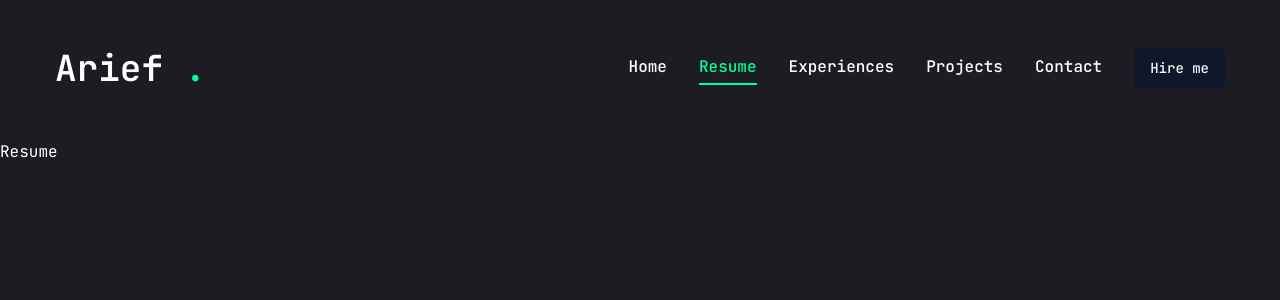
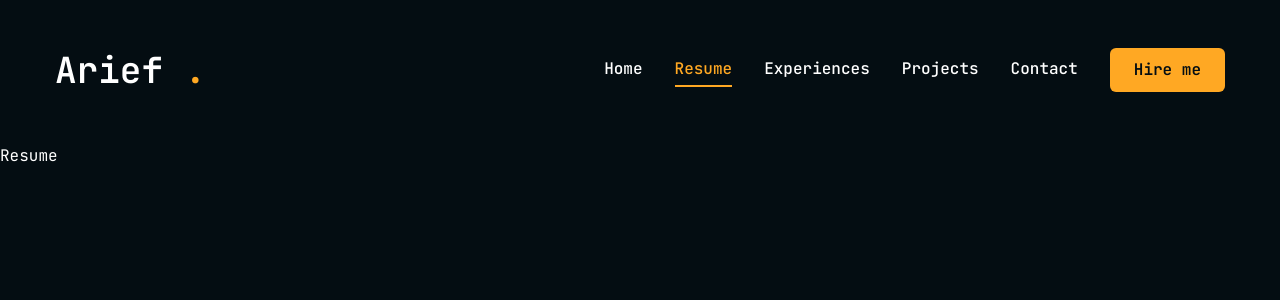
Before and after one commit to arieeefrahman/personal-website, a Next.js app: page /resume in a window 1280 px wide. Shown: the top 300 px of the page. Built offline with nearby package versions, Linux system fonts and the light colour scheme.

Commit message:
feat: mobile navigation bar

```diff
--- a/components/Header.jsx
+++ b/components/Header.jsx
@@ -1,6 +1,7 @@
 import Link from "next/link";
 import Navbar from "./Navbar";
 import { Button } from "./ui/button";
+import MobileNavbar from "./MobileNavbar";
 
 const Header = () => {
     return (
@@ -23,7 +24,7 @@
 
                 {/* Navigation bar : mobile */}
                 <div className="xl:hidden">
-                    mobile nav
+                    <MobileNavbar />
                 </div>
             </div>
         </header>
--- /dev/null
+++ b/components/MobileNavbar.jsx
@@ -0,0 +1,64 @@
+"use client";
+
+import { usePathname } from "next/navigation";
+import { Sheet, SheetContent, SheetTrigger } from "./ui/sheet";
+import Link from "next/link";
+import { CiMenuFries } from 'react-icons/ci'
+
+const links = [
+    {
+        name: 'home',
+        path: '/',
+    },
+    {
+        name: 'resume',
+        path: '/resume',
+    },
+    {
+        name: 'experiences',
+        path: '/experiences'
+    },
+    {
+        name: 'projects',
+        path: '/projects',
+    },
+    {
+        name: 'contact',
+        path: '/contact',
+    },
+]
+
+const MobileNavbar = () => {
+    const pathName = usePathname();
+    return (
+        <Sheet>
+            <SheetTrigger className="flex justify-center items-center">
+                <CiMenuFries className="text-[32px] text-accent" />
+            </SheetTrigger>
+            <SheetContent className="flex flex-col">
+                <div className="mt-32 mb-40 text-center text-2xl">
+                    <Link href={'/'}>
+                        <h1 className="text-4xl font-semibold">
+                            Arief <span className="text-accent">.</span>
+                        </h1>
+                    </Link>
+                </div>
+                <nav className="flex flex-col justify-center items-center gap-8">
+                    {links.map((link, idx) => {
+                        return (
+                            <Link
+                                href={link.path}
+                                key={idx}
+                                className={`${link.path === pathName && "text-accent border-b-2 border-accent"} capitalize text-xl hover:text-accent transition-all`}
+                            >
+                                {link.name}
+                            </Link>
+                        );
+                    })}
+                </nav>
+            </SheetContent>
+        </Sheet>
+    )
+}
+
+export default MobileNavbar
--- a/components/ui/button.jsx
+++ b/components/ui/button.jsx
@@ -5,25 +5,18 @@
 import { cn } from "@/lib/utils"
 
 const buttonVariants = cva(
-  "inline-flex items-center justify-center whitespace-nowrap rounded-md text-sm font-medium ring-offset-white transition-colors focus-visible:outline-none focus-visible:ring-2 focus-visible:ring-slate-950 focus-visible:ring-offset-2 disabled:pointer-events-none disabled:opacity-50 dark:ring-offset-slate-950 dark:focus-visible:ring-slate-300",
+  "inline-flex items-center justify-center whitespace-nowrap rounded-md text-base font-semibold ring-offset-white transition-colors",
   {
     variants: {
       variant: {
-        default: "bg-slate-900 text-slate-50 hover:bg-slate-900/90 dark:bg-slate-50 dark:text-slate-900 dark:hover:bg-slate-50/90",
-        destructive:
-          "bg-red-500 text-slate-50 hover:bg-red-500/90 dark:bg-red-900 dark:text-slate-50 dark:hover:bg-red-900/90",
-        outline:
-          "border border-slate-200 bg-white hover:bg-slate-100 hover:text-slate-900 dark:border-slate-800 dark:bg-slate-950 dark:hover:bg-slate-800 dark:hover:text-slate-50",
-        secondary:
-          "bg-slate-100 text-slate-900 hover:bg-slate-100/80 dark:bg-slate-800 dark:text-slate-50 dark:hover:bg-slate-800/80",
-        ghost: "hover:bg-slate-100 hover:text-slate-900 dark:hover:bg-slate-800 dark:hover:text-slate-50",
-        link: "text-slate-900 underline-offset-4 hover:underline dark:text-slate-50",
+        default: "bg-accent text-primary hover:bg-accent-hover",
+        primary: "bg-primary text-white",
+        outline: "border border-accent bg-transparent text-accent hover:bg-accent hover:text-primary",
       },
       size: {
-        default: "h-10 px-4 py-2",
-        sm: "h-9 rounded-md px-3",
-        lg: "h-11 rounded-md px-8",
-        icon: "h-10 w-10",
+        default: "h-[44px] px-6",
+        md: "h-[48px] px-6",
+        lg: "h-[56px] px-8 text-sm uppercase tracking-[2px]",
       },
     },
     defaultVariants: {
--- a/components/ui/sheet.jsx
+++ b/components/ui/sheet.jsx
@@ -2,9 +2,9 @@
 import * as React from "react"
 import * as SheetPrimitive from "@radix-ui/react-dialog"
 import { cva } from "class-variance-authority";
-import { X } from "lucide-react"
+import { cn } from "@/lib/utils"
 
-import { cn } from "@/lib/utils"
+import { IoMdClose } from 'react-icons/io'
 
 const Sheet = SheetPrimitive.Root
 
@@ -26,7 +26,7 @@
 SheetOverlay.displayName = SheetPrimitive.Overlay.displayName
 
 const sheetVariants = cva(
-  "fixed z-50 gap-4 bg-white p-6 shadow-lg transition ease-in-out data-[state=open]:animate-in data-[state=closed]:animate-out data-[state=closed]:duration-300 data-[state=open]:duration-500 dark:bg-slate-950",
+  "fixed z-50 gap-4 bg-primary p-6 shadow-lg transition ease-in-out data-[state=open]:animate-in data-[state=closed]:animate-out data-[state=closed]:duration-300 data-[state=open]:duration-500 dark:bg-slate-950",
   {
     variants: {
       side: {
@@ -35,7 +35,7 @@
           "inset-x-0 bottom-0 border-t data-[state=closed]:slide-out-to-bottom data-[state=open]:slide-in-from-bottom",
         left: "inset-y-0 left-0 h-full w-3/4 border-r data-[state=closed]:slide-out-to-left data-[state=open]:slide-in-from-left sm:max-w-sm",
         right:
-          "inset-y-0 right-0 h-full w-3/4  border-l data-[state=closed]:slide-out-to-right data-[state=open]:slide-in-from-right sm:max-w-sm",
+          "inset-y-0 right-0 h-full w-3/4 data-[state=closed]:slide-out-to-right data-[state=open]:slide-in-from-right sm:max-w-sm",
       },
     },
     defaultVariants: {
@@ -50,8 +50,8 @@
     <SheetPrimitive.Content ref={ref} className={cn(sheetVariants({ side }), className)} {...props}>
       {children}
       <SheetPrimitive.Close
-        className="absolute right-4 top-4 rounded-sm opacity-70 ring-offset-white transition-opacity hover:opacity-100 focus:outline-none focus:ring-2 focus:ring-slate-950 focus:ring-offset-2 disabled:pointer-events-none data-[state=open]:bg-slate-100 dark:ring-offset-slate-950 dark:focus:ring-slate-300 dark:data-[state=open]:bg-slate-800">
-        <X className="h-4 w-4" />
+        className="absolute right-8 top-8 transition-opacity outline-none">
+        <IoMdClose className="text-3xl text-accent" />
         <span className="sr-only">Close</span>
       </SheetPrimitive.Close>
     </SheetPrimitive.Content>
--- a/package.json
+++ b/package.json
@@ -22,6 +22,7 @@
     "next": "14.2.5",
     "react": "^18",
     "react-dom": "^18",
+    "react-icons": "^5.2.1",
     "tailwind-merge": "^2.4.0",
     "tailwindcss-animate": "^1.0.7"
   },
--- a/tailwind.config.js
+++ b/tailwind.config.js
@@ -38,10 +38,10 @@
         "accordion-up": "accordion-up 0.2s ease-out",
       },
       colors: {
-        primary: '#1c1c22',
+        primary: '#040D12',
         accent: {
-          DEFAULT: '#00ff99',
-          hover: '#00e187',
+          DEFAULT: '#FFA823',
+          hover: '#FFD35A',
         },
       },
     },
```
Also changed, not shown: 1 other file (tests, documents, lock files or other folders).
